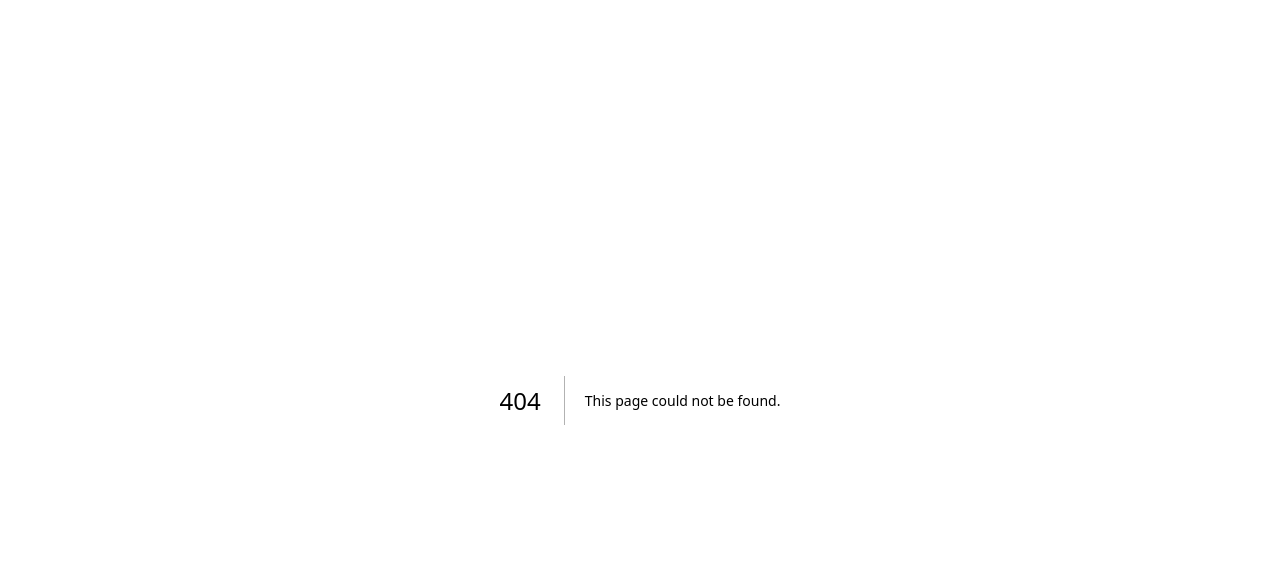
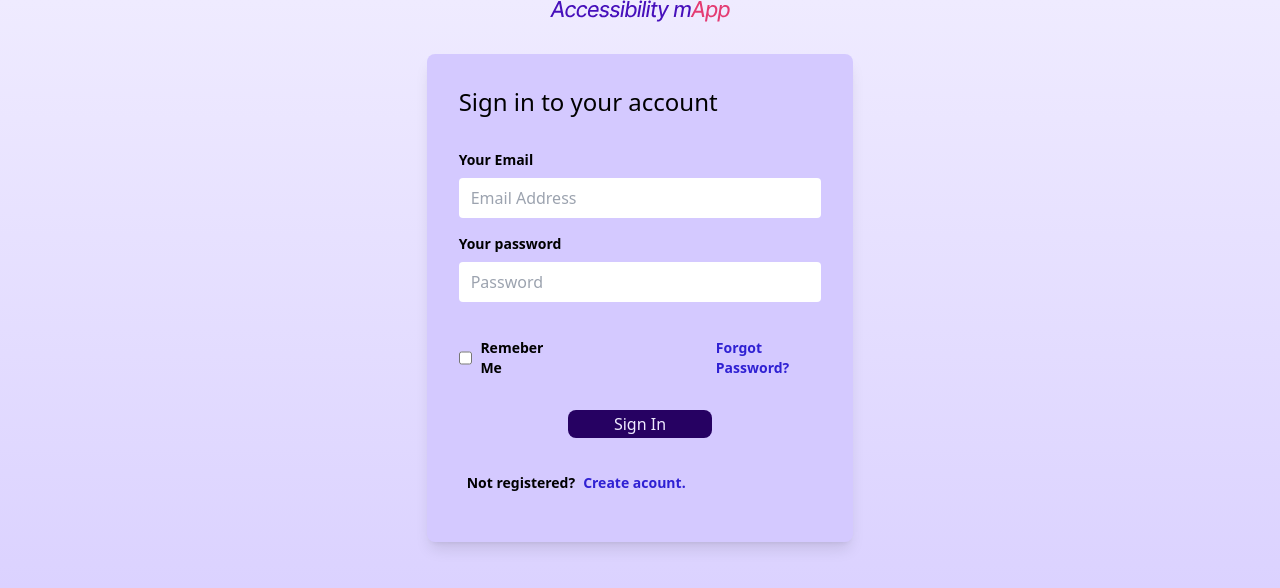
Before and after one commit to diego-vecch/devathon4-team5-frontend, a Next.js app: page /Login in a window 1280 px wide. Before the commit this address had no page. Shown: the top 588 px of the page. Built offline with nearby package versions, Linux system fonts and the light colour scheme.

Commit message:
feature: add components

```diff
--- /dev/null
+++ b/src/components/login/Login.jsx
@@ -0,0 +1,36 @@
+
+export default function Login () {
+  return (
+    <div className='fixed flex w-full items-center'>
+      <div className='relative mx-6 md:mx-auto w-full  bg-light-bg2 rounded-lg md:w-1/2 lg:w-1/3 z-20 m-8'>
+        <div className='shadow-lg bg-white rounded-lg p-8'>
+          <h1 className='text-2xl text-green-400'>Sign in to your account</h1>
+          <form className='pt-6 pb-2 my-2'>
+            <div className='mb-4'>
+              <label className='block text-sm font-bold mb-2' for='email'>
+                Your Email
+              </label>
+              <input className='rounded w-full py-2 px-3 text-grey-darker' id='email' type='text' placeholder='Email Address' />
+            </div>
+            <div class='mb-6'>
+              <label className='block text-sm font-bold mb-2' for='password'>
+                Your password
+              </label>
+              <input className='rounded w-full py-2 px-3 text-grey-darker mb-3' id='password' type='password' placeholder='Password' />
+            </div>
+            <div className='flex items-center'>
+              <input type='checkbox' value='' className='w-4 h-4 bg-gray-100 border-gray-300 rounded' />
+              <label className='ml-2 text-sm font-bold dark:text-gray-300'>Remeber Me</label>
+              <label className='ml-40 text-sm font-bold text-light-selec dark:text-gray-300'>Forgot Password?</label>
+            </div>
+            <div className='flex flex-col m-6 items-center'>
+              <button type='submit' className='bg-light-btn  text-light-bg1 rounded-lg m-2 h-7 w-36 content-center'>Sign In</button>
+            </div>
+            <label className='ml-2 text-sm font-bold text-gray-900 dark:text-gray-300'>Not registered?</label>
+            <label className='ml-2 gap-4 text-sm font-bold text-light-selec dark:text-gray-300'>Create acount.</label>
+          </form>
+        </div>
+      </div>
+    </div>
+  )
+}
--- /dev/null
+++ b/src/pages/Login.js
@@ -0,0 +1,14 @@
+import Icon from '@/components/Icon'
+import Login from '@/components/login/Login'
+import React from 'react'
+
+export default function LoginPage () {
+  return (
+    <div className='h-screen bg-gradient-to-t to-light-bg1 from-light-bg2'>
+      <div className='flex flex-col items-center'>
+        <Icon />
+      </div>
+      <Login />
+    </div>
+  )
+}
```
